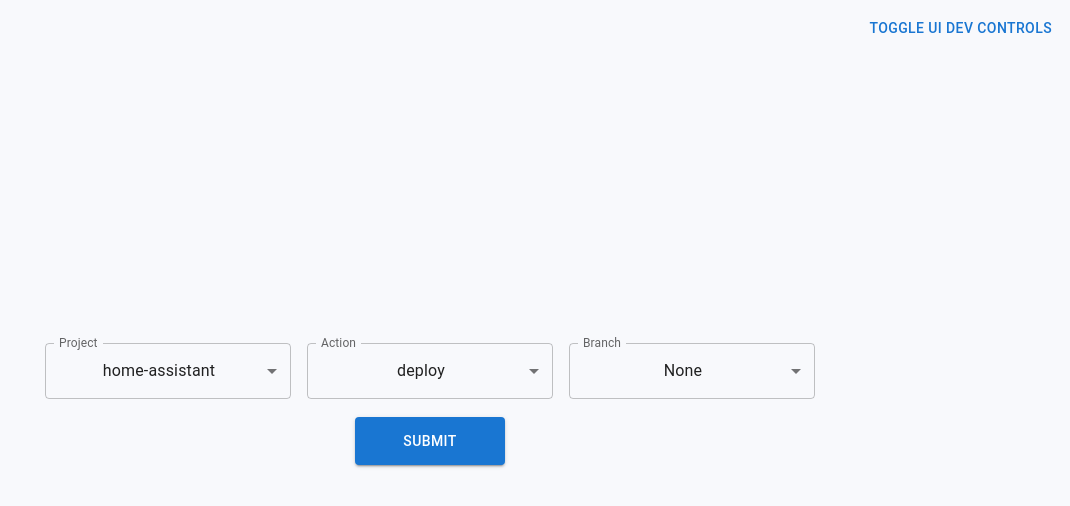
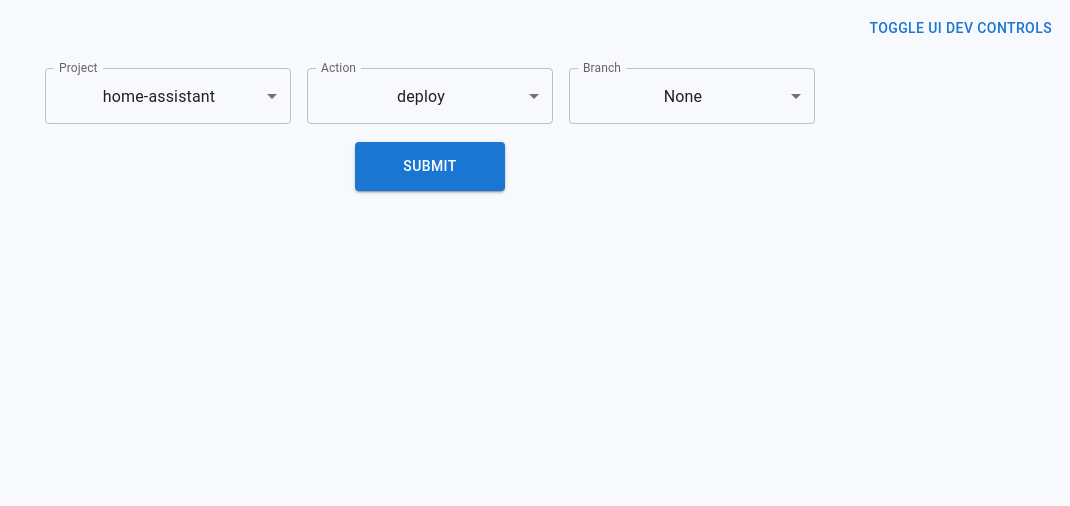
Before and after one commit to jaredwines/deployment-hub-ui, a React (Create React App) app: page / in a window 1280 px wide. Shown: the top 506 px of the page, without its empty margins (210-1280 px from the left). Built offline with nearby package versions, Linux system fonts and the light colour scheme.

Commit message:
fix page styling

```diff
--- a/src/App.scss
+++ b/src/App.scss
@@ -1,12 +1,20 @@
 @import "src/shared/styles/colors";
 
 .page, html, body, #root {
-  height: 100%;
+  min-height: 100%;
+}
+
+html {
+  background-color: $page-background;
+}
+
+body {
+  overflow-y: auto;
 }
 
 .page {
   display: flex;
   flex-direction: column;
   justify-content: center;
-  background-color: $page-background;
+  padding: 40px 20px 40px 20px;
 }
--- a/src/components/select/Select.tsx
+++ b/src/components/select/Select.tsx
@@ -38,6 +38,7 @@ const Select: React.FC<SelectProps> = ({
                 }}
                 labelId={id}
                 label={label}
+                variant={"outlined"}
                 {...field}
             >
                 {options.map((option) => {
```
